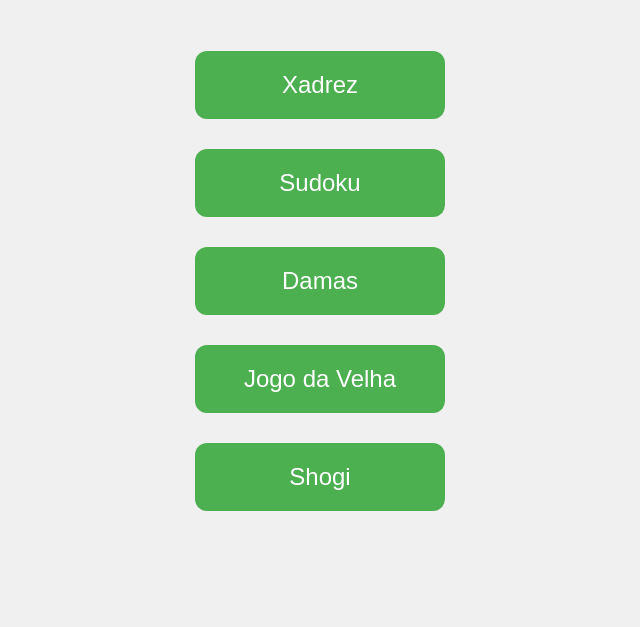
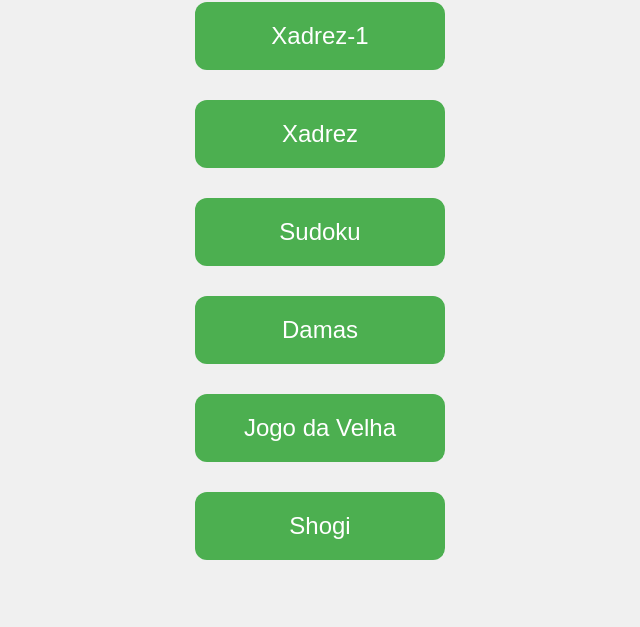
Before and after one commit to michaeldias-code/games, a plain HTML site: page index.html in a window 1280 px wide. Shown: the part 173-800 px from the top of the page, without its empty margins (320-960 px from the left). Drawn offline with Linux system fonts and the light colour scheme.

Commit message:
Update index.html

```diff
--- a/index.html
+++ b/index.html
@@ -54,7 +54,7 @@ button:hover {
 
 <h1>Escolha seu Jogo</h1>
 
-<!--<button onclick="window.location.href='xadrez.html'">Xadrez</button>-->
+<button onclick="window.location.href='xadrez.html'">Xadrez-1</button>
 <!--<button onclick="window.location.href='chess/view.html'">Xadrez</button>-->
 
 <button onclick="window.location.href='chess-js/index.html'">Xadrez</button>
```
